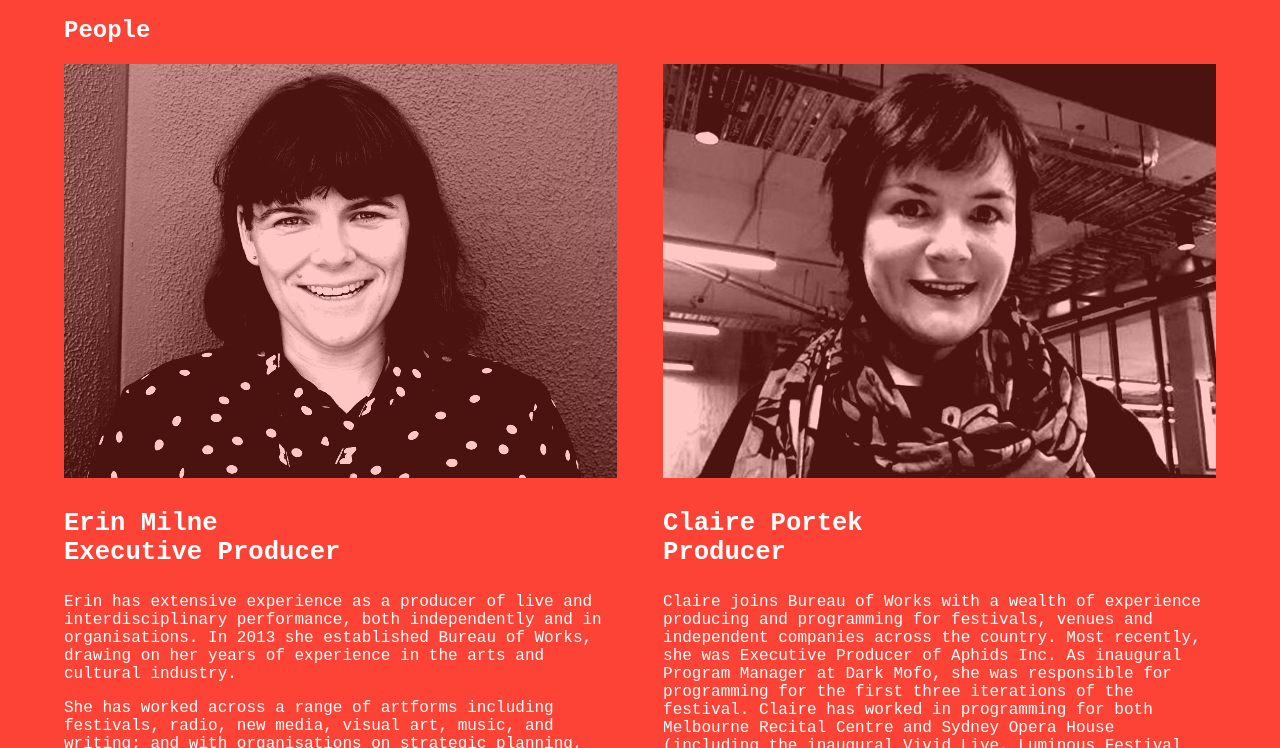
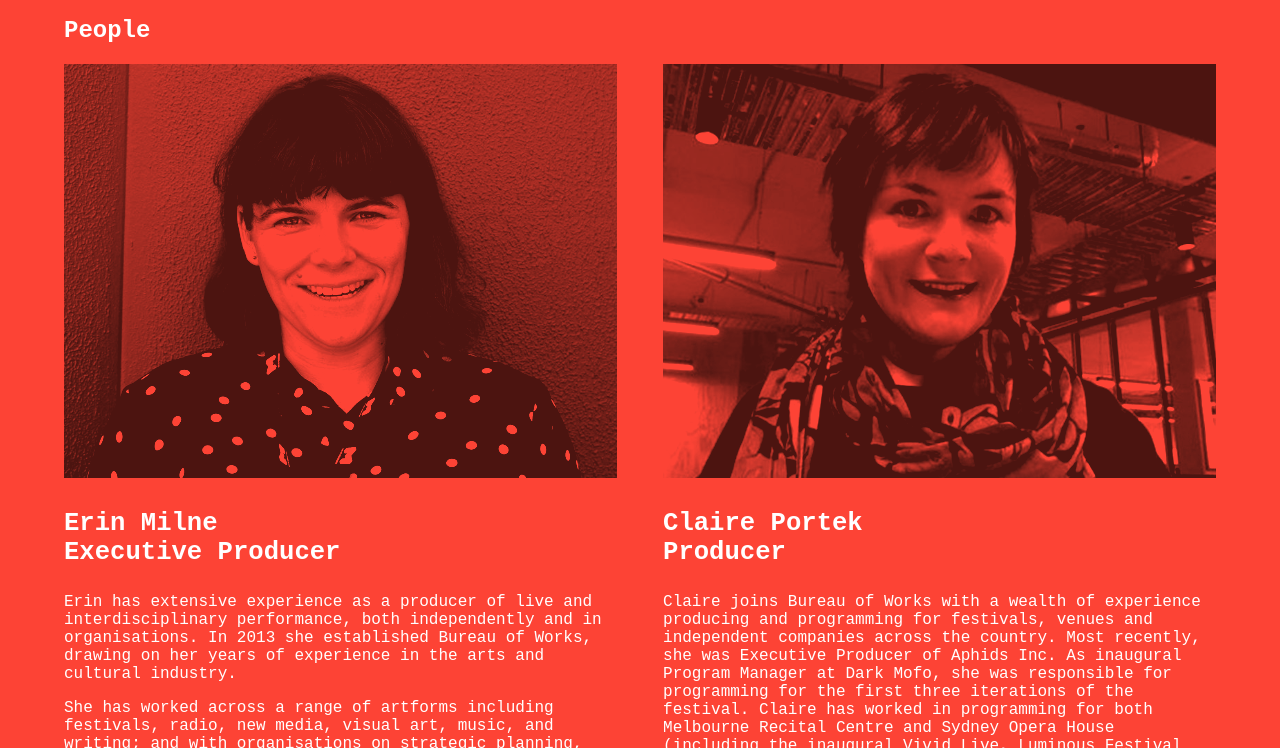
Before and after one commit to vymik/Sass_webpage, a plain HTML site: page index.html in a window 1280 px wide. Shown: the part 1889-2637 px from the top of the page. Drawn offline with Linux system fonts and the light colour scheme.

Commit message:
changed img background

```diff
--- a/assets/scss/main.scss
+++ b/assets/scss/main.scss
@@ -76,6 +76,7 @@ img{
     width:100%;
     opacity: 0.7;
     filter: grayscale(100%) contrast(200%);
+    mix-blend-mode: multiply;
 }
 main{
     padding:0 5% 5%;
@@ -113,7 +114,7 @@ main{
             }
             img{
                 @include mobile{
-                    width: 130%;
+                    // width: 130%;
                 }
 
             }
@@ -164,6 +165,10 @@ main{
             .column{
                 width: 48%;
 
+                .img-bg{
+                    background-color: #fd4335;
+                }
+
                 @include mobile{
                     width: 100%;
                 }
```
Also changed, not shown: assets/css/main.css, 1 other file.
